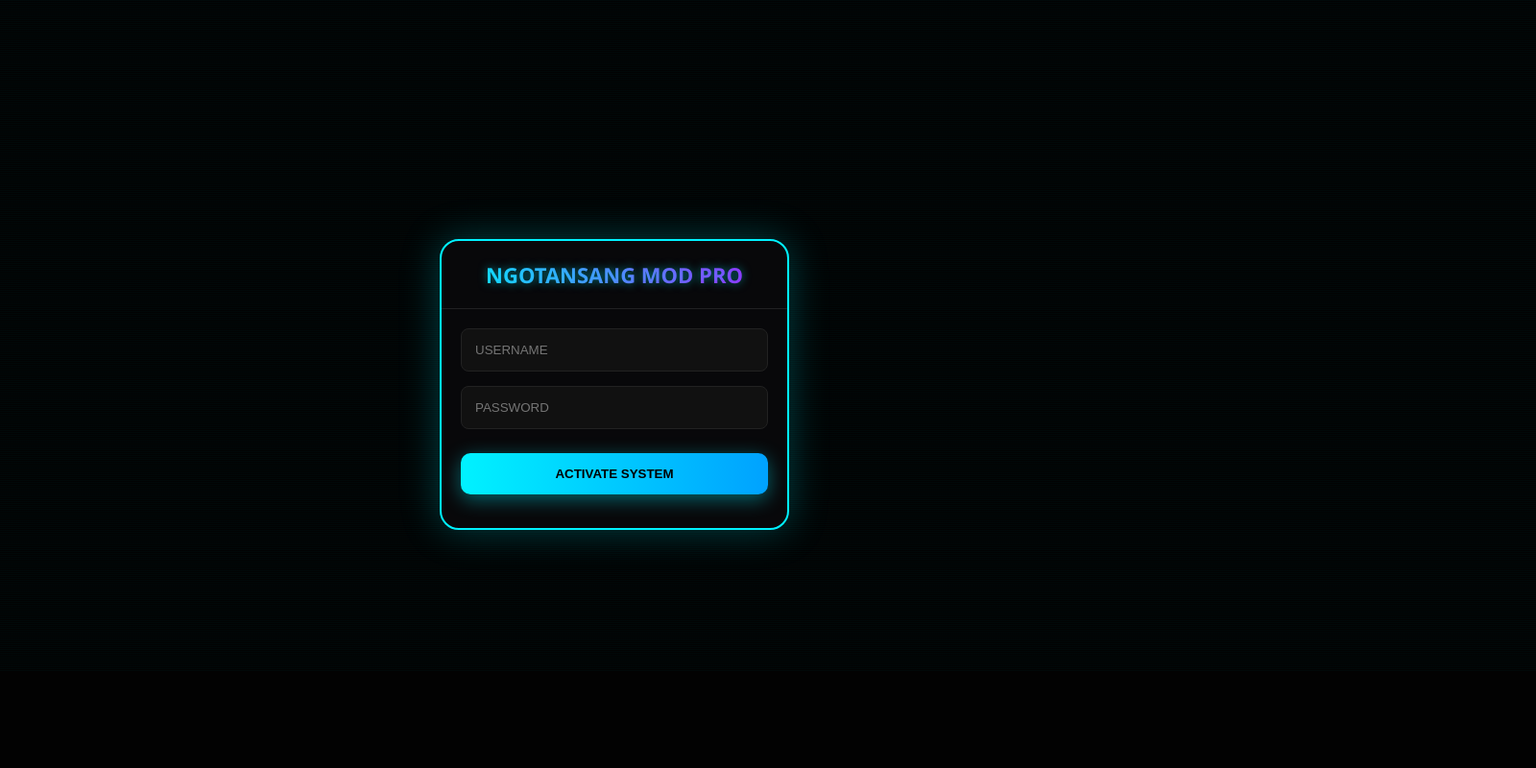
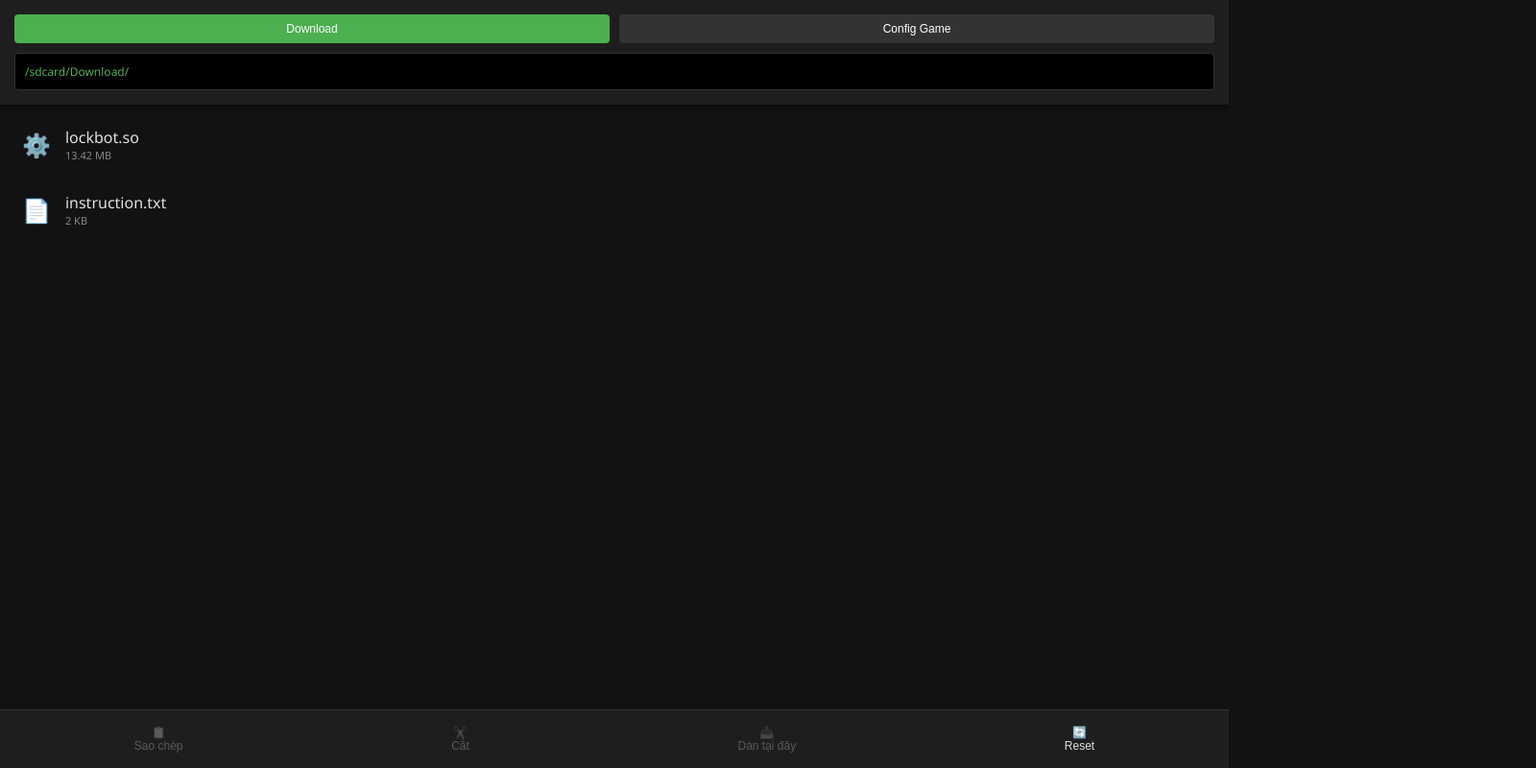
Before and after one commit to ngotansang1230123-eng/device_boost_magisk, a plain HTML site: page index.html in a window 1280 px wide. Shown: the whole page at 96% size, 1600 px wide, since content can reach past the window. Drawn offline with Linux system fonts and the light colour scheme.

Commit message:
Update index.html

```diff
--- a/index.html
+++ b/index.html
@@ -3,235 +3,159 @@
 <head>
     <meta charset="UTF-8">
     <meta name="viewport" content="width=device-width, initial-scale=1.0">
-    <title>SANG PREMIUN V2</title>
+    <title>ZArchiver Pro - Persistent</title>
     <style>
-        :root {
-            --primary: #00f2ff;
-            --accent: #bc00ff;
-            --bg-dark: #08080a;
-            --row-bg: rgba(255, 255, 255, 0.05);
-        }
-
-        body {
-            margin: 0;
-            height: 100vh;
-            display: flex;
-            justify-content: center;
-            align-items: center;
-            background: #020202;
-            font-family: 'Segoe UI', sans-serif;
-            overflow: hidden;
-            perspective: 1000px;
-        }
-
-        body::before {
-            content: "";
-            position: absolute;
-            width: 150%;
-            height: 150%;
-            background: repeating-linear-gradient(0deg, transparent, transparent 1px, rgba(0, 242, 255, 0.03) 1px, rgba(0, 242, 255, 0.03) 2px);
-            z-index: -1;
-            animation: scan 10s linear infinite;
-        }
-
-        @keyframes scan { from { transform: translateY(0); } to { transform: translateY(-50%); } }
-
-        #menu-container {
-            width: 360px;
-            background: var(--bg-dark);
-            border: 2px solid var(--primary);
-            border-radius: 20px;
-            box-shadow: 0 0 40px rgba(0, 242, 255, 0.25);
-            overflow: hidden;
-            transition: 0.1s;
-        }
-
-        .header {
-            padding: 20px;
-            text-align: center;
-            font-weight: 900;
-            font-size: 22px;
-            background: linear-gradient(to right, var(--primary), var(--accent));
-            -webkit-background-clip: text;
-            -webkit-text-fill-color: transparent;
-            text-shadow: 0 0 10px rgba(0, 242, 255, 0.5);
-            border-bottom: 1px solid rgba(255, 255, 255, 0.1);
-        }
-
-        .tab-wrapper {
-            display: flex;
-            background: rgba(255, 255, 255, 0.03);
-            border-bottom: 1px solid rgba(255, 255, 255, 0.05);
-        }
-
-        .tab-btn {
-            flex: 1;
-            padding: 15px 0;
-            text-align: center;
-            cursor: pointer;
-            font-size: 13px;
-            color: #555;
-            font-weight: bold;
-            transition: 0.3s;
-        }
-
-        .tab-btn.active {
-            color: var(--primary);
-            background: rgba(0, 242, 255, 0.08);
-            box-shadow: inset 0 -3px 0 var(--primary);
-        }
-
-        .content { padding: 20px; min-height: 280px; }
-        .tab-panel { display: none; animation: slideUp 0.4s ease; }
-        .tab-panel.active { display: block; }
-
-        .hack-row {
-            display: flex;
-            justify-content: space-between;
-            align-items: center;
-            margin-bottom: 15px;
-            background: var(--row-bg);
-            padding: 14px;
-            border-radius: 12px;
-            border: 1px solid rgba(255, 255, 255, 0.05);
-            box-shadow: 2px 2px 10px rgba(0,0,0,0.5);
-        }
-
-        .hack-name {
-            background: linear-gradient(120deg, #ffffff, var(--primary));
-            -webkit-background-clip: text;
-            -webkit-text-fill-color: transparent;
-            font-weight: 800;
-            font-size: 15px;
-            letter-spacing: 0.5px;
-            filter: drop-shadow(0 0 5px rgba(0, 242, 255, 0.3));
-        }
-
-        .switch { position: relative; width: 44px; height: 22px; }
-        .switch input { display: none; }
-        .slider {
-            position: absolute; cursor: pointer; top: 0; left: 0; right: 0; bottom: 0;
-            background: #222; border-radius: 20px; transition: 0.4s;
-        }
-        .slider:before {
-            position: absolute; content: ""; height: 16px; width: 16px; left: 3px; bottom: 3px;
-            background: #fff; border-radius: 50%; transition: 0.4s;
-            box-shadow: 0 0 10px var(--primary);
-        }
-        input:checked + .slider { background: var(--primary); }
-        input:checked + .slider:before { transform: translateX(22px); }
-
-        .btn {
-            width: 100%;
-            padding: 14px;
-            border: none;
-            border-radius: 10px;
-            font-weight: bold;
-            cursor: pointer;
-            text-transform: uppercase;
-            transition: 0.3s;
-            margin-top: 10px;
-        }
-
-        .btn-main {
-            background: linear-gradient(90deg, var(--primary), #00a2ff);
-            color: #000;
-            box-shadow: 0 5px 20px rgba(0, 242, 255, 0.4);
-        }
-
-        .btn-fb { background: #1877f2; color: #fff; box-shadow: 0 5px 15px rgba(24, 119, 242, 0.3); }
-
-        .input-group { margin-bottom: 15px; padding: 0 20px; }
-        .input-box {
-            width: 100%; padding: 14px; background: #111; border: 1px solid #222;
-            border-radius: 8px; color: #fff; box-sizing: border-box; outline: none;
-        }
-        .input-box:focus { border-color: var(--primary); }
-
-        @keyframes slideUp { from { opacity: 0; transform: translateY(20px); } to { opacity: 1; transform: translateY(0); } }
+        :root { --bg: #121212; --surface: #1e1e1e; --primary: #4CAF50; --text: #e0e0e0; }
+        body { background: var(--bg); color: var(--text); font-family: 'Segoe UI', sans-serif; margin: 0; user-select: none; }
+        .header { background: var(--surface); padding: 15px; box-shadow: 0 2px 5px rgba(0,0,0,0.5); position: sticky; top: 0; z-index: 10; }
+        .path-display { font-size: 12px; color: var(--primary); background: #000; padding: 10px; border-radius: 4px; word-break: break-all; margin-top: 10px; border: 1px solid #333; }
+        .file-container { padding: 10px; min-height: 60vh; }
+        .item { display: flex; align-items: center; padding: 12px; border-radius: 8px; margin-bottom: 5px; border: 1px solid transparent; }
+        .item.selected { background: rgba(76, 175, 80, 0.2); border: 1px solid var(--primary); }
+        .icon { font-size: 24px; margin-right: 15px; }
+        .info { flex-grow: 1; }
+        .size { font-size: 11px; color: #888; }
+        .bottom-bar { position: fixed; bottom: 0; width: 100%; background: var(--surface); display: flex; justify-content: space-around; padding: 15px 0; border-top: 1px solid #333; }
+        .btn { display: flex; flex-direction: column; align-items: center; font-size: 12px; color: var(--text); cursor: pointer; border: none; background: none; transition: 0.3s; }
+        .btn:disabled { opacity: 0.3; filter: grayscale(1); }
+        .nav-buttons { display: flex; gap: 10px; }
+        .nav-btn { background: #333; color: white; border: none; padding: 8px 12px; border-radius: 4px; font-size: 12px; flex: 1; }
+        .nav-btn.active { background: var(--primary); }
     </style>
 </head>
 <body>
 
-<div id="menu-container">
-    <div class="header">NGOTANSANG MOD PRO</div>
+<div class="header">
+    <div class="nav-buttons">
+        <button id="btn-dl" class="nav-btn" onclick="goToPath('download')">Download</button>
+        <button id="btn-game" class="nav-btn" onclick="goToPath('game')">Config Game</button>
+    </div>
+    <div class="path-display" id="pathText">/sdcard/Download/</div>
+</div>
 
-    <div id="login-section">
-        <div style="height: 20px;"></div>
-        <div class="input-group"><input type="text" id="user" class="input-box" placeholder="USERNAME"></div>
-        <div class="input-group"><input type="password" id="pass" class="input-box" placeholder="PASSWORD"></div>
-        <div class="input-group"><button class="btn btn-main" onclick="checkAuth()">ACTIVATE SYSTEM</button></div>
-        <div style="height: 20px;"></div>
-    </div>
+<div class="file-container" id="fileList"></div>
 
-    <div id="main-section" style="display: none;">
-        <div class="tab-wrapper">
-            <div class="tab-btn active" onclick="switchTab(this, 'tab-info')">THÔNG TIN</div>
-            <div class="tab-btn" onclick="switchTab(this, 'tab-hack')">CHỨC NĂNG</div>
-            <div class="tab-btn" onclick="switchTab(this, 'tab-set')">CÀI ĐẶT</div>
-        </div>
-
-        <div class="content">
-            <div id="tab-info" class="tab-panel active">
-                <div style="background: rgba(255,255,255,0.02); padding: 15px; border-radius: 10px; border-left: 4px solid var(--accent);">
-                    <p style="margin: 5px 0; color: #888;">Tác giả: <span style="color: #fff;">NGOTANSANG</span></p>
-                    <p style="margin: 5px 0; color: #888;">Dung lượng: <span style="color: #fff;">12.5 MB</span></p>
-                </div>
-                <button class="btn btn-fb" onclick="openFB()">MỞ FACEBOOK TÁC GIẢ</button>
-            </div>
-
-            <div id="tab-hack" class="tab-panel">
-                <div class="hack-row"><span class="hack-name">🎯 AIMBOT 100%</span><label class="switch"><input type="checkbox"><span class="slider"></span></label></div>
-                <div class="hack-row"><span class="hack-name">🔒 AIMLOCK PRO</span><label class="switch"><input type="checkbox"><span class="slider"></span></label></div>
-                <div class="hack-row"><span class="hack-name">💀 AUTO HEADSHOT</span><label class="switch"><input type="checkbox"><span class="slider"></span></label></div>
-                <div class="hack-row"><span class="hack-name">🚫 NO RECOIL</span><label class="switch"><input type="checkbox"><span class="slider"></span></label></div>
-                <button class="btn btn-main" style="background: #00ff88; color: #000;" onclick="window.location.href='freefire://'">OPEN FREE FIRE</button>
-            </div>
-
-            <div id="tab-set" class="tab-panel">
-                <p style="color: #aaa; font-size: 14px;">Chọn màu sắc chủ đạo:</p>
-                <input type="color" id="colorPicker" value="#00f2ff" onchange="updateTheme(this.value)" style="width: 100%; height: 45px; border: none; background: none; cursor: pointer;">
-                <p style="text-align: center; margin-top: 30px; font-size: 11px; color: #333;">NGOTANSANG MOD MENU © 2024</p>
-            </div>
-        </div>
-    </div>
+<div class="bottom-bar">
+    <button class="btn" id="copyBtn" onclick="setOperation('copy')" disabled><span>📋</span>Sao chép</button>
+    <button class="btn" id="cutBtn" onclick="setOperation('cut')" disabled><span>✂️</span>Cắt</button>
+    <button class="btn" id="pasteBtn" onclick="pasteFile()" disabled><span>📥</span>Dán tại đây</button>
+    <button class="btn" onclick="resetApp()"><span>🔄</span>Reset</button>
 </div>
 
 <script>
-    const USER_B64 = "bmdvdGFuc2FuZzEx";
-    const PASS_B64 = "OTQxMQ==";
+    // 1. Khởi tạo dữ liệu
+    let currentDir = 'download';
+    let selectedFile = null;
+    let clipboard = null;
 
-    function checkAuth() {
-        const u = btoa(document.getElementById('user').value);
-        const p = btoa(document.getElementById('pass').value);
-        if(u === USER_B64 && p === PASS_B64) {
-            document.getElementById('login-section').style.display = 'none';
-            document.getElementById('main-section').style.display = 'block';
+    const paths = {
+        download: "/sdcard/Download/",
+        game: "/sdcard/iOS/data/com.dts.fefeth/files/contentcache/Compulsory/ios/gameassetbundles/config/"
+    };
+
+    // Dữ liệu mặc định
+    const defaultFiles = {
+        download: [{ name: "lockbot.so", size: "13.42 MB" }, { name: "instruction.txt", size: "2 KB" }],
+        game: []
+    };
+
+    let files = {};
+
+    // 2. Hàm lưu và tải dữ liệu từ trình duyệt
+    function saveData() {
+        localStorage.setItem('zarchiver_files', JSON.stringify(files));
+        localStorage.setItem('zarchiver_path', currentDir);
+    }
+
+    function loadData() {
+        const saved = localStorage.getItem('zarchiver_files');
+        const savedPath = localStorage.getItem('zarchiver_path');
+        if (saved) {
+            files = JSON.parse(saved);
         } else {
-            alert("⚠️ Truy cập bị từ chối!");
+            files = JSON.parse(JSON.stringify(defaultFiles));
+        }
+        if (savedPath) currentDir = savedPath;
+    }
+
+    // 3. Hiển thị giao diện
+    function render() {
+        const list = document.getElementById('fileList');
+        const pathText = document.getElementById('pathText');
+        list.innerHTML = "";
+        pathText.innerText = paths[currentDir];
+
+        // Highlight nút điều hướng
+        document.getElementById('btn-dl').className = `nav-btn ${currentDir === 'download' ? 'active' : ''}`;
+        document.getElementById('btn-game').className = `nav-btn ${currentDir === 'game' ? 'active' : ''}`;
+
+        files[currentDir].forEach(f => {
+            const div = document.createElement('div');
+            div.className = `item ${selectedFile === f.name ? 'selected' : ''}`;
+            div.onclick = () => selectFile(f.name);
+            div.innerHTML = `
+                <span class="icon">${f.name.endsWith('.so') ? '⚙️' : '📄'}</span>
+                <div class="info">
+                    <div>${f.name}</div>
+                    <div class="size">${f.size}</div>
+                </div>`;
+            list.appendChild(div);
+        });
+
+        document.getElementById('pasteBtn').disabled = !clipboard;
+    }
+
+    function selectFile(name) {
+        selectedFile = (selectedFile === name) ? null : name;
+        document.getElementById('copyBtn').disabled = !selectedFile;
+        document.getElementById('cutBtn').disabled = !selectedFile;
+        render();
+    }
+
+    function goToPath(dir) {
+        currentDir = dir;
+        selectedFile = null;
+        saveData(); // Lưu lại vị trí thư mục cuối cùng
+        render();
+    }
+
+    function setOperation(type) {
+        clipboard = {
+            file: files[currentDir].find(f => f.name === selectedFile),
+            type: type,
+            from: currentDir
+        };
+        alert(`Đã chuẩn bị để ${type === 'copy' ? 'sao chép' : 'di chuyển'}: ${selectedFile}`);
+        render();
+    }
+
+    function pasteFile() {
+        if (!clipboard) return;
+
+        // Thêm vào thư mục hiện tại
+        files[currentDir].push(clipboard.file);
+
+        // Nếu là Cắt thì xóa ở thư mục gốc
+        if (clipboard.type === 'cut') {
+            files[clipboard.from] = files[clipboard.from].filter(f => f.name !== clipboard.file.name);
+        }
+
+        alert("Dán thành công!");
+        clipboard = null;
+        saveData(); // Ghi nhớ thay đổi vào bộ nhớ trình duyệt
+        render();
+    }
+
+    function resetApp() {
+        if(confirm("Bạn muốn reset lại dữ liệu ban đầu?")) {
+            localStorage.clear();
+            location.reload();
         }
     }
 
-    function switchTab(btn, tabId) {
-        document.querySelectorAll('.tab-btn').forEach(b => b.classList.remove('active'));
-        document.querySelectorAll('.tab-panel').forEach(p => p.classList.remove('active'));
-        btn.classList.add('active');
-        document.getElementById(tabId).classList.add('active');
-    }
-
-    function openFB() { window.location.href = "https://www.facebook.com/share/1AH77hgpcR/"; }
-
-    function updateTheme(color) {
-        document.documentElement.style.setProperty('--primary', color);
-    }
-
-    const menu = document.getElementById('menu-container');
-    document.addEventListener('mousemove', (e) => {
-        let x = (window.innerWidth / 2 - e.pageX) / 40;
-        let y = (window.innerHeight / 2 - e.pageY) / 40;
-        menu.style.transform = `rotateY(${-x}deg) rotateX(${y}deg)`;
-    });
+    // Chạy ứng dụng
+    loadData();
+    render();
 </script>
-
 </body>
 </html>
```
